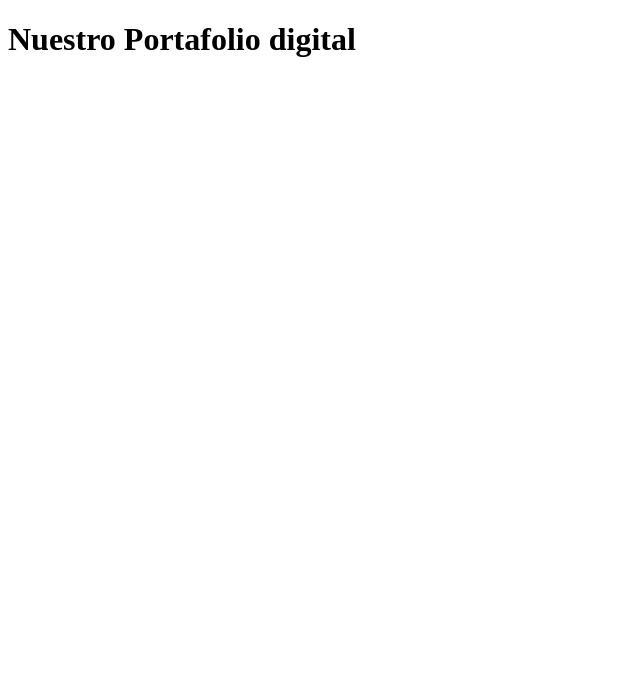
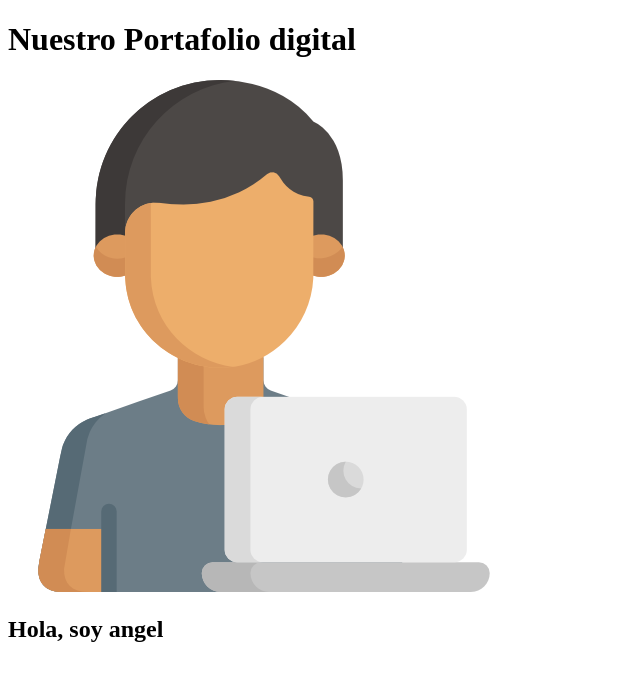
Before and after one commit to GabOmar7/Prueba_1, a plain HTML site: page index.html in a window 1280 px wide. Shown: the whole page, without its empty margins (0-640 px from the left). Drawn offline with Linux system fonts and the light colour scheme.

Commit message:
foto
agregamos foto y comenzamos a presentarnos

```diff
--- a/index.html
+++ b/index.html
@@ -7,5 +7,7 @@
 </head>
 <body>
     <h1>Nuestro Portafolio digital</h1>
+    <img src="img/foto_angel.png" alt="">
+    <p><h2>Hola, soy angel</h2></p>
 </body>
 </html>
```
Also changed, not shown: img/foto_angel.png (added).
